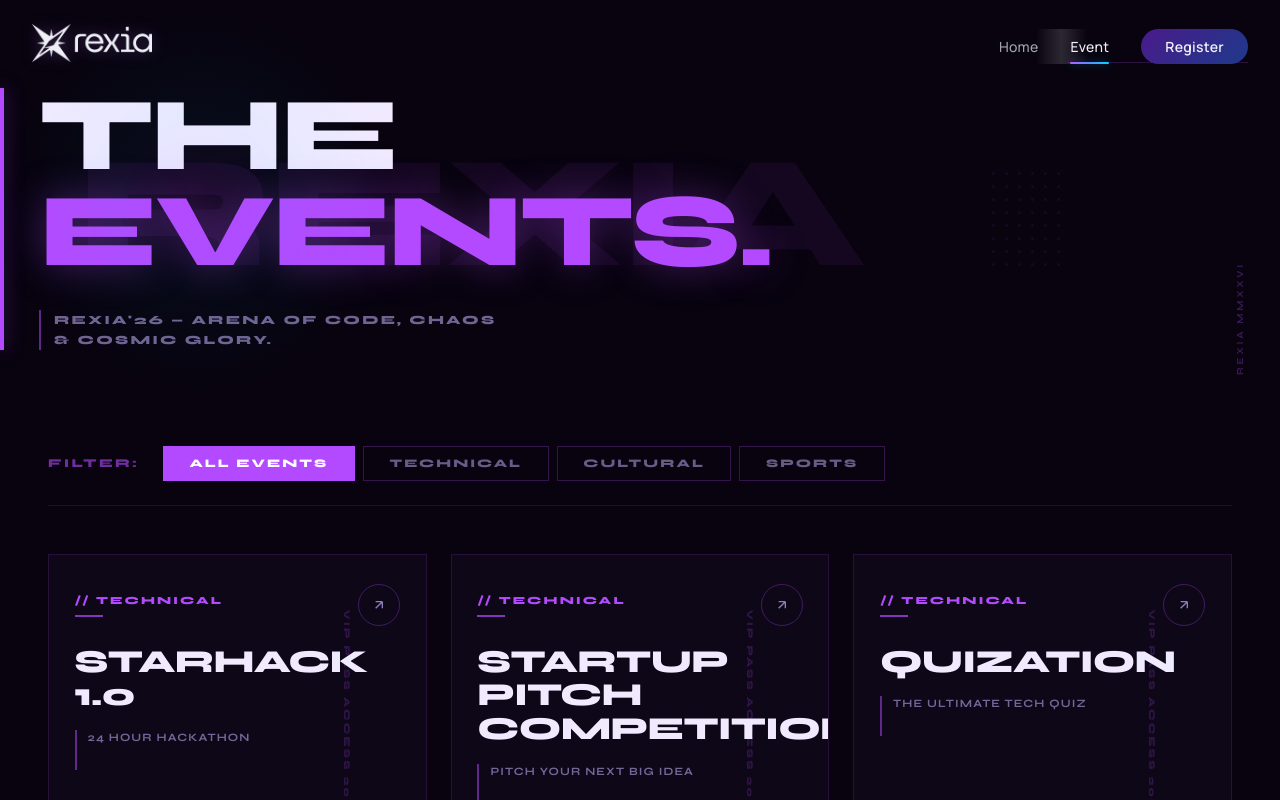
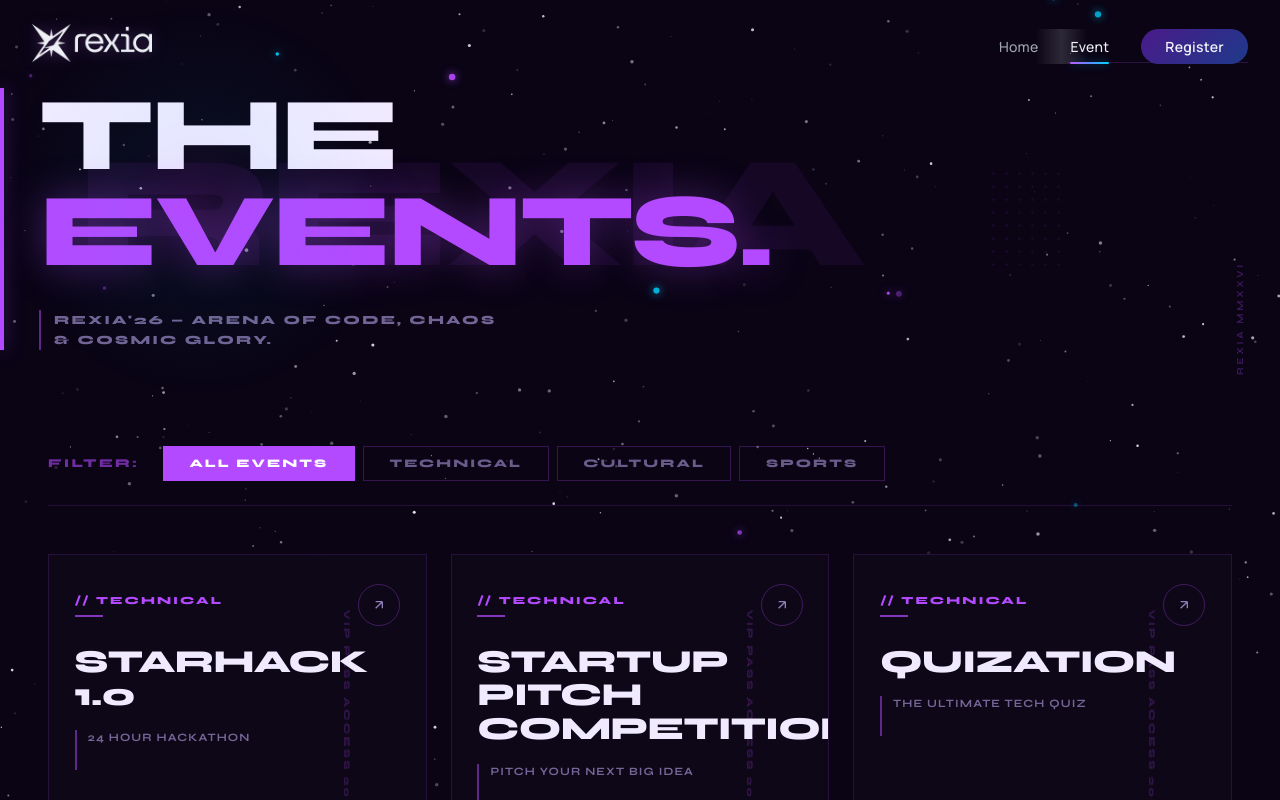
Before and after one commit to SnowFlowerr/REXIA-26, a React (Vite) app: page /event in a window 1280 px wide. Shown: the top 800 px of the page. Built offline with nearby package versions, Linux system fonts and the light colour scheme.

Commit message:
update in ui

```diff
--- a/src/sections/Events/EventsHero.module.css
+++ b/src/sections/Events/EventsHero.module.css
@@ -1,5 +1,5 @@
 .page {
-  background: #08030f;
+  background: transparent;
   min-height: 100vh;
   color: #f0eaff;
   padding-top: 40px;
@@ -7,7 +7,7 @@
 
 /* ── BANNER ── */
 .banner {
-  background: #08030f;
+  background: transparent;
   width: 100%;
   min-height: 220px;
   position: relative;
@@ -151,7 +151,7 @@
 
 /* ── EVENTS SECTION ── */
 .eventsSection {
-  background: #08030f;
+  background: transparent;
   padding: 3rem 3rem 5rem;
 }
 
--- a/src/sections/Hero/Hero.jsx
+++ b/src/sections/Hero/Hero.jsx
@@ -140,7 +140,7 @@ const Hero = () => {
                 animate="visible"
                 style={{ display: 'inline-block' }}
               >
-                  {char}
+                {char}
               </motion.span>
             ))}
           </span>
@@ -159,7 +159,7 @@ const Hero = () => {
           animate={{ opacity: 1, y: 0 }}
           transition={{ delay: 0.8, duration: 0.8 }}
         >
-      Redifining Boundaries
+          Where Stars Are Made.
         </motion.p>
 
         <motion.p
@@ -168,11 +168,10 @@ const Hero = () => {
           animate={{ opacity: 1, y: 0 }}
           transition={{ delay: 1.1, duration: 0.8 }}
         >
-          Experience the most electrifying college fest in the cosmos.
+          Two days. One campus. Zero limits.
           <br />
-          Two days of innovation, art, and interstellar energy.
+          Show up, stand out, and leave a legend behind.
         </motion.p>
-
         <motion.div
           className={styles.ctaGroup}
           initial={{ opacity: 0, y: 30 }}
--- a/src/sections/eventDetail/EventDetail.module.css
+++ b/src/sections/eventDetail/EventDetail.module.css
@@ -1,5 +1,5 @@
 .page {
-  background: #08030f;
+  background: transparent;
   min-height: 100vh;
   color: #f0eaff;
   font-family: var(--font-heading);
--- a/src/styles/global.css
+++ b/src/styles/global.css
@@ -210,7 +210,7 @@ input, textarea {
 
 .section__title {
   font-family: var(--font-heading);
-  font-size: clamp(2.5rem, 8vw, 6.5rem); /* Fluid typography */
+  font-size: clamp(2.2rem, 10vw, 6.5rem); /* Fluid typography */
   font-weight: 800;
   text-align: left;
   margin-bottom: var(--space-md);
@@ -218,6 +218,9 @@ input, textarea {
   color: var(--color-space-white);
   text-transform: uppercase;
   line-height: 0.95;
+  overflow-wrap: break-word;
+  word-wrap: break-word;
+  hyphens: auto;
 }
 
 @media (max-width: 768px) {
```
